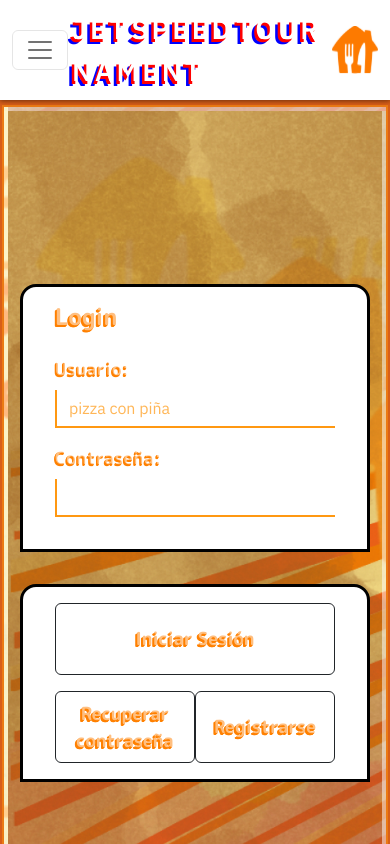
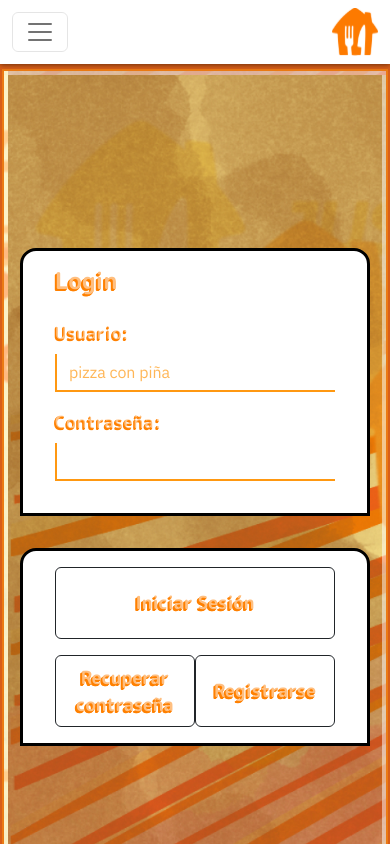
Before and after one commit to sberrus/type-speed-frontend, a React (Vite) app: page /auth in a window 390 px wide. Shown: the top 844 px of the page. Built offline with nearby package versions, Linux system fonts and the light colour scheme.

Commit message:
Fix navbar text error

```diff
--- a/src/components/NavbarMenu/NavbarMenu.tsx
+++ b/src/components/NavbarMenu/NavbarMenu.tsx
@@ -37,7 +37,7 @@ const NavbarMenu = () => {
 							<Nav className={`${style.navbar} my-2 my-lg-0`} navbarScroll>
 								{auth?.isLogged() ? (
 									<>
-										<Link to="/app" className={style.link}>
+										<Link to="/" className={style.link}>
 											<div className={style.iconContainer}>
 												<img src={Store} alt="Inicio logo" />
 											</div>
@@ -69,7 +69,7 @@ const NavbarMenu = () => {
 							</Nav>
 						</Navbar.Collapse>
 					</div>
-					<div className={`${style.dancingLetters} d-sm-none d-lg-block ps-1`}>
+					<div className={`${style.dancingLetters} d-none d-lg-block ps-1`}>
 						<div className={style.jetLayer}>
 							<img src={Jet} alt="" className={style.jet} />
 						</div>
```
